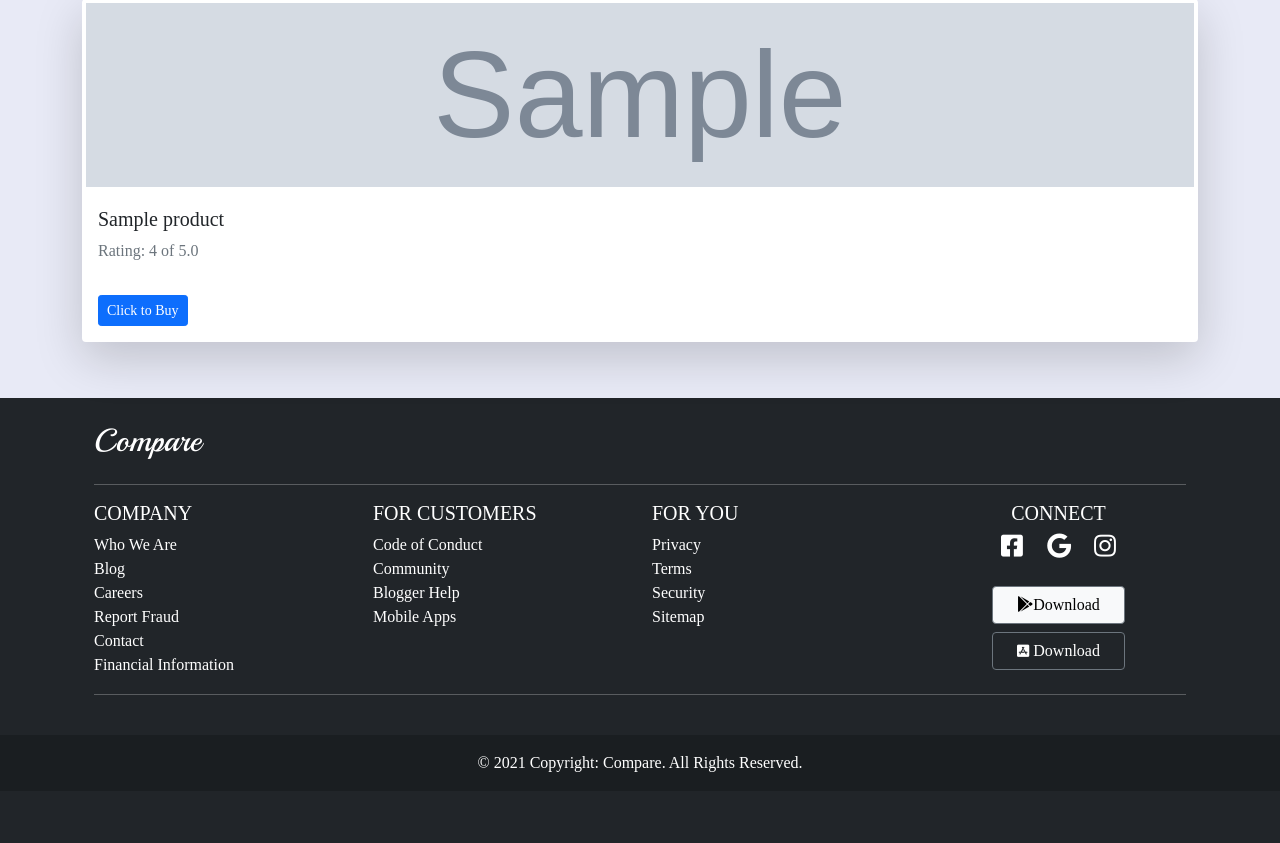
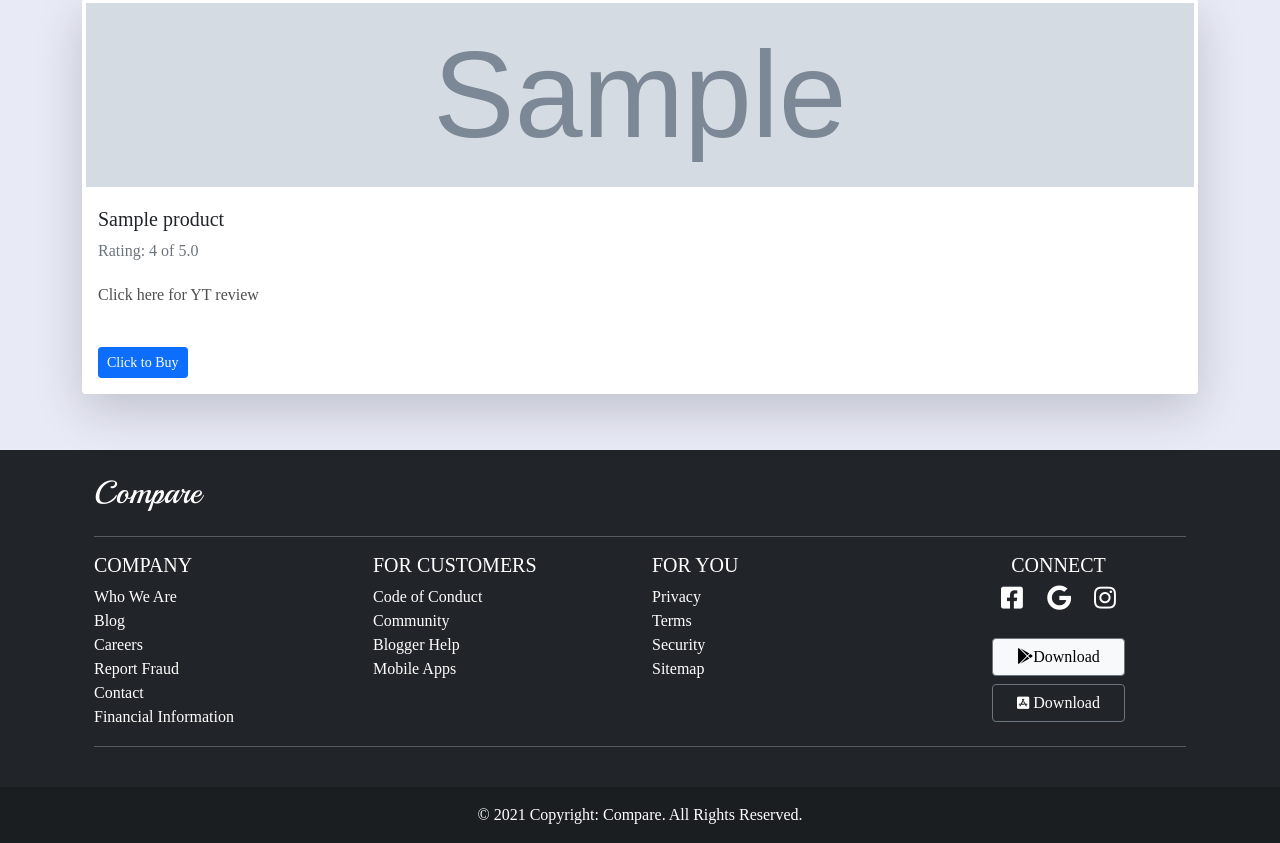
Before and after one commit to Hack-o-Heist/Heist-Compare, a Django app: template core/templates/core/search.html in a window 1280 px wide. Shown: the part 305-1148 px from the top of the page. Before the commit the page ends 1077 px from the top, so only its background shows below. Run offline with Django 3.2, Linux system fonts and the light colour scheme; the template is opened without the code that fills it: most values are stand-ins (such as "Sample title", 1, 10 or a date in 2020); grey boxes marked "Sample" are stand-in pictures; some libraries are stand-ins or nearby versions.

Commit message:
Search Page added

```diff
--- a/core/templates/core/search.html
+++ b/core/templates/core/search.html
@@ -221,11 +221,11 @@
                             <p class="card-text">
                                 Rating: {{product.rating}} of 5.0<br>
                             </p>
-                            {% comment %} <div class="row">
+                            <div class="row">
                                 <div class="col-lg-12 col-md-12 pb-2 pt-1">
-                                    <a href="https://www.youtube.com/results?search_query={{product.title}}">Click here for YT review</a>
+                                    <a href="https://www.youtube.com/results?search_query={{product.title}} review">Click here for YT review</a>
                                 </div>
-                            </div> {% endcomment %}
+                            </div>
                             {% if "amazon.in" in product.link %}
                             <div class="row">
                                 <div class="col-lg-6 col-md-12">
```
